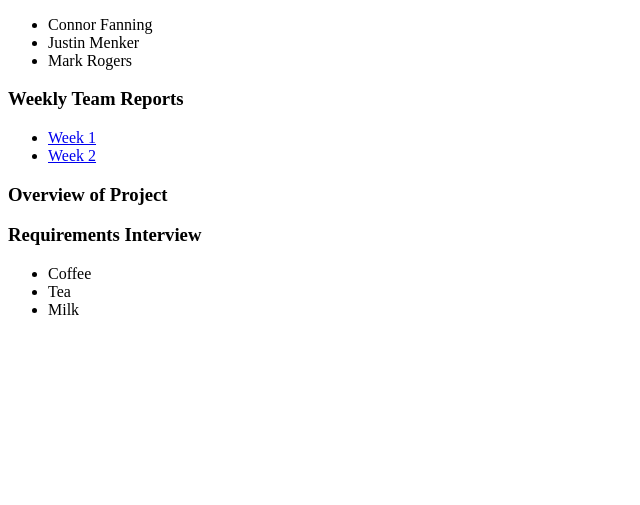
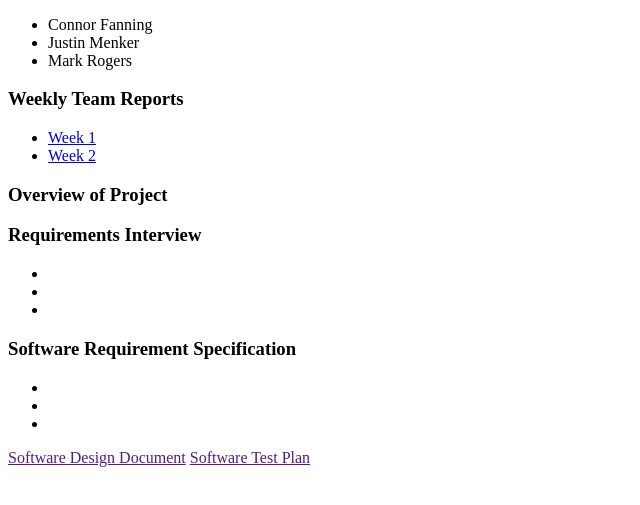
Before and after one commit to MarkRogers009/Intro-to-Software-EGR-Project-Team-Website, a plain HTML site: page index.html in a window 1280 px wide. Shown: the part 105-610 px from the top of the page, without its empty margins (0-640 px from the left). Drawn offline with Linux system fonts and the light colour scheme.

Commit message:
Update index.html

```diff
--- a/index.html
+++ b/index.html
@@ -21,9 +21,17 @@
     <p></p>
     <h3>Requirements Interview</h3>
     <ul>
-        <li>Coffee</li>
-        <li>Tea</li>
-        <li>Milk</li>
+        <li></li>
+        <li></li>
+        <li></li>
     </ul>
+    <h3>Software Requirement Specification</h3>
+    <ul>
+        <li></li>
+        <li></li>
+        <li></li>
+    </ul>
+    <a href="">Software Design Document</a>
+    <a href="">Software Test Plan</a>
 </body>
 </html>
```
